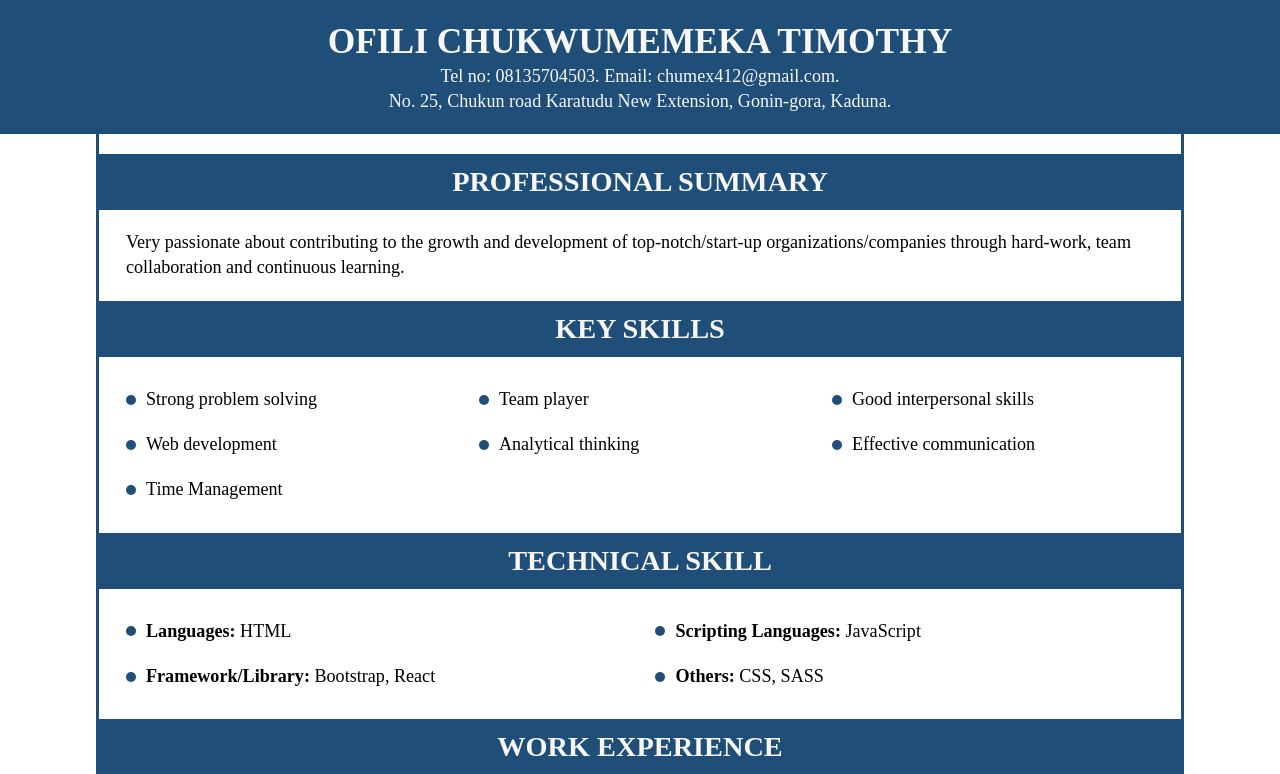
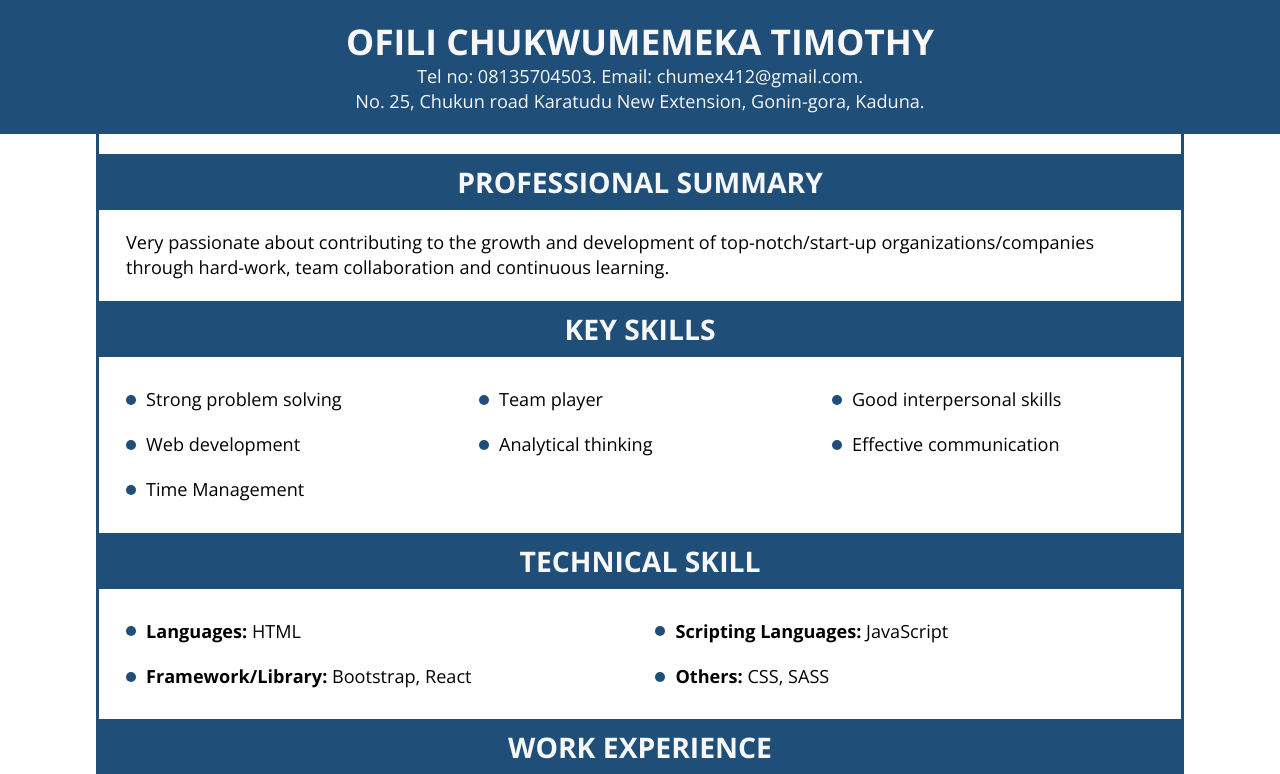
Before and after one commit to chumex412/my-resume, a React (Create React App) app: page / in a window 1280 px wide. Shown: the top 774 px of the page. Built offline with nearby package versions, Linux system fonts and the light colour scheme.

Commit message:
Added google font and font-family

```diff
--- a/public/index.html
+++ b/public/index.html
@@ -1,14 +1,12 @@
 <!DOCTYPE html>
 <html lang="en">
+
 <head>
   <meta charset="utf-8" />
   <link rel="icon" href="%PUBLIC_URL%/favicon.ico" />
   <meta name="viewport" content="width=device-width, initial-scale=1" />
   <meta name="theme-color" content="#000000" />
-    <meta
-      name="description"
-      content="Web site created using create-react-app"
-    />
+  <meta name="description" content="Web site created using create-react-app" />
   <link rel="apple-touch-icon" href="%PUBLIC_URL%/logo192.png" />
   <!--
       manifest.json provides metadata used when your web app is installed on a
@@ -24,8 +22,15 @@
       work correctly both with client-side routing and a non-root public URL.
       Learn how to configure a non-root public URL by running `npm run build`.
     -->
-    <title>React App</title>
+
+  <!----- Google font ------------>
+  <link rel="preconnect" href="https://fonts.googleapis.com">
+  <link rel="preconnect" href="https://fonts.gstatic.com" crossorigin>
+  <link href="https://fonts.googleapis.com/css2?family=Open+Sans:wght@300;400;600;700;800&display=swap"
+    rel="stylesheet">
+  <title>My Resume</title>
 </head>
+
 <body>
   <noscript>You need to enable JavaScript to run this app.</noscript>
   <div id="root"></div>
@@ -40,4 +45,5 @@
       To create a production bundle, use `npm run build` or `yarn build`.
     -->
 </body>
+
 </html>
--- a/src/Components/GlobalStyle.js
+++ b/src/Components/GlobalStyle.js
@@ -20,6 +20,7 @@
 }
 
 body {
+  font-family: 'Open Sans', sans-serif;
   font-size: 1rem;
 }
 
```
Lines whose indentation alone changed are shown as unchanged.
